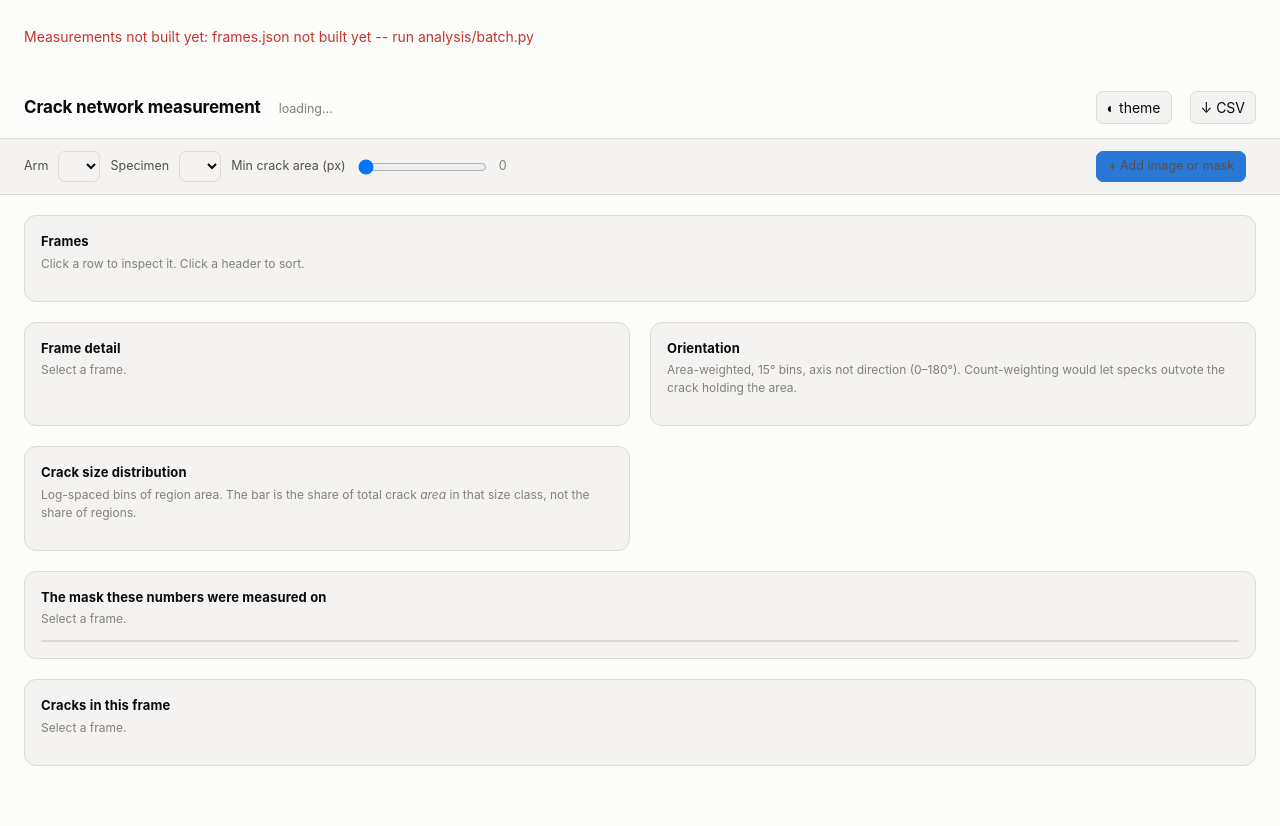
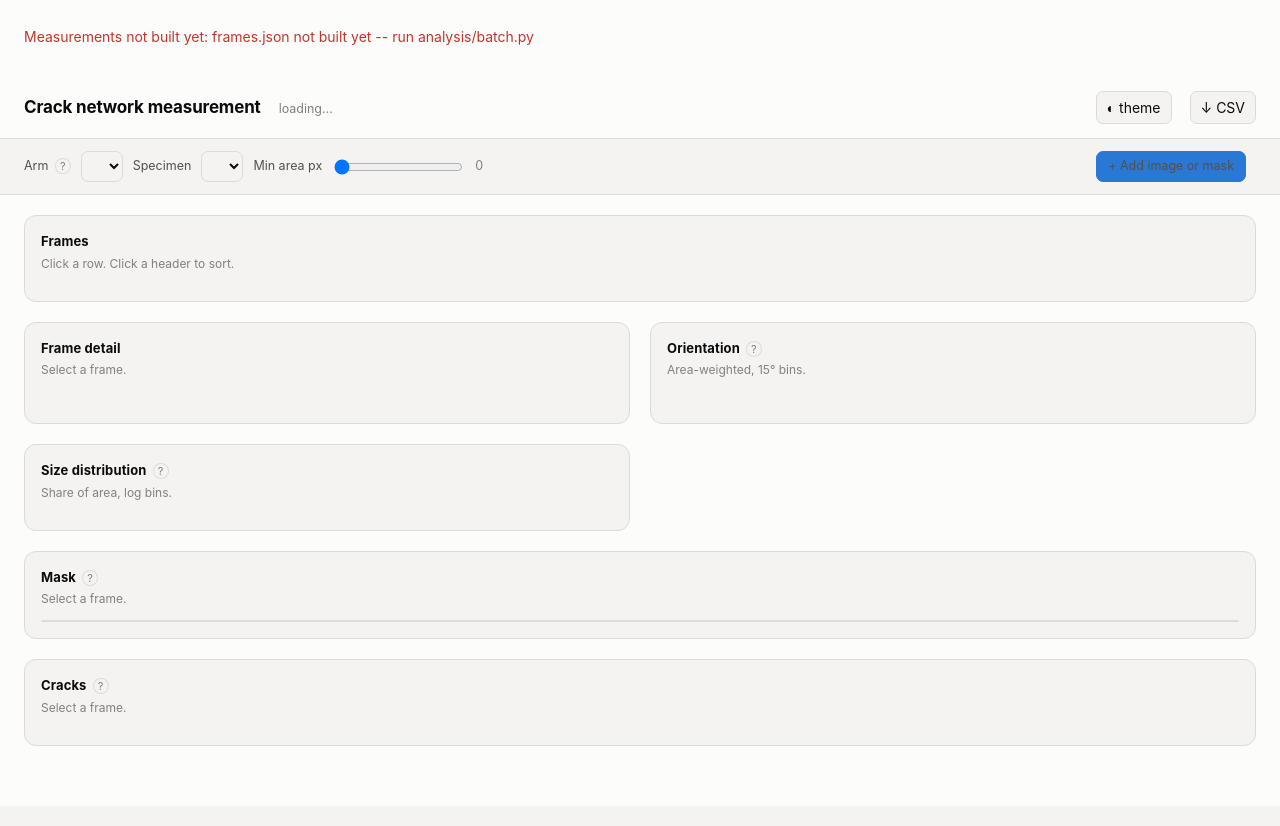
Before and after one commit to jzhang29-max/crack-fractography, a FastAPI app: page / in a window 1280 px wide. After the commit the page ends 746 px from the top, so only its background shows below. Run offline with FastAPI, Linux system fonts and the light colour scheme; lists and menus that the app fills with data are empty.

Commit message:
Fewer words on screen; the reasoning moves to hover
The owner said the page is confusing and to use fewer words, and the notes were paragraphs:
"Area-weighted, 15 degree bins, axis not direction (0-180). Count-weighting would let specks
outvote the crack holding the area." That reasoning is worth keeping -- it is why the chart
is trustworthy -- but it does not need to occupy the screen permanently.

On-screen notes are now 15-36 characters. The full reasoning sits in title= on each heading,
marked with a small "?" so it is discoverable rather than merely hidden: a tooltip nobody
knows about is the same as deleting the text.

The header repeated every arm's counts, which the arm dropdown already carries; it now states
the total once. The scale warning went from a sentence to "62/142 frames: no scale, µm
withheld" -- the same fact, and the fact is the part that matters.

Nothing was removed, only relocated. Verified in the running page: 5 hint markers, 4 titled
headings, every note under 40 chars.

```diff
--- a/app/static/app.js
+++ b/app/static/app.js
@@ -221,8 +221,8 @@ async function loadArm() {
     specs.map((s) => `<option${s === cur ? " selected" : ""}>${s}</option>`).join("");
   const noScale = state.frames.filter((f) => !f.scale_known).length;
   $("#armnote").textContent = noScale
-    ? `${noScale} of ${state.frames.length} frames have no physical scale — µm is withheld for those`
-    : `all ${state.frames.length} frames carry a physical scale`;
+    ? `${noScale}/${state.frames.length} frames: no scale, µm withheld`
+    : `all ${state.frames.length} frames scaled`;
   renderFrames();
   if (state.frames.length) selectFrame(state.frames[0].frame);
 }
@@ -284,7 +284,11 @@ async function loadArm() {
   $("#arm").innerHTML = arms.map((a) =>
     `<option value="${a.arm}">${a.arm} — ${a.n_frames} frames, ${a.n_cracks.toLocaleString()} cracks</option>`).join("");
   state.arm = arms[0].arm;
-  $("#hdr").textContent = arms.map((a) => `${a.arm}: ${a.n_frames} frames / ${a.n_specimens} specimens`).join("  ·  ");
+  // The arm dropdown already carries per-arm counts, so the header says the total once
+  // instead of repeating every arm. Fewer words, same information.
+  const tf = arms.reduce((n, a) => n + a.n_frames, 0);
+  const tc = arms.reduce((n, a) => n + a.n_cracks, 0);
+  $("#hdr").textContent = `${tf} frames · ${tc.toLocaleString()} cracks · ${arms.length} arms`;
   $("#arm").onchange = (e) => { state.arm = e.target.value; state.spec = ""; loadArm(); };
   $("#spec").onchange = (e) => { state.spec = e.target.value; loadArm(); };
   loadArm();
--- a/app/templates/index.html
+++ b/app/templates/index.html
@@ -63,6 +63,12 @@ main{padding:20px 24px 60px;display:grid;gap:20px;
 .card.wide{grid-column:1/-1}
 .card h2{font-size:13px;margin:0 0 3px;font-weight:650;letter-spacing:.01em}
 .card .note{color:var(--text-muted);font-size:12px;margin:0 0 12px}
+/* The reasoning behind each number still matters, but it does not need to be on screen all
+   the time -- the owner asked for fewer words. It lives in title= on the heading, marked by
+   a small ? so it is discoverable rather than hidden. */
+.hint{color:var(--text-muted);font-weight:400;cursor:help;font-size:11px;
+  border:1px solid var(--rule);border-radius:50%;padding:0 4px;margin-left:3px}
+h2[title]{cursor:help}
 table{width:100%;min-width:0;border-collapse:collapse;font-variant-numeric:tabular-nums}
 th,td{text-align:right;padding:4px 7px;border-bottom:1px solid var(--rule);white-space:nowrap}
 /* The two text columns are what pushed the table past its card: frame stems run to 29 chars
@@ -134,9 +140,9 @@ img.mask{width:100%;height:auto;border-radius:8px;border:1px solid var(--rule);
 </header>
 
 <div class="filters">
-  <label for="arm">Arm</label><select id="arm"></select>
+  <label for="arm" title="sem/gated = detector + your strokes, edges drawn by the image. sem/machine = detector alone. txm = the TXM export. uploads = files you added. These are never mixed.">Arm <span class="hint">?</span></label><select id="arm"></select>
   <label for="spec">Specimen</label><select id="spec"></select>
-  <label for="minarea">Min crack area (px)</label>
+  <label for="minarea" title="Hide regions below this area. The speck threshold (25 px) is applied before measurement and is separate from this.">Min area px</label>
   <input id="minarea" type="range" min="0" max="5000" step="50" value="0">
   <span id="minareaval" class="sub">0</span>
   <span class="spacer"></span>
@@ -148,7 +154,7 @@ img.mask{width:100%;height:auto;border-radius:8px;border:1px solid var(--rule);
 <main>
   <div class="card wide">
     <h2>Frames</h2>
-    <p class="note">Click a row to inspect it. Click a header to sort.</p>
+    <p class="note">Click a row. Click a header to sort.</p>
     <div class="scroll"><table id="frames"><thead></thead><tbody></tbody></table></div>
   </div>
 
@@ -159,27 +165,25 @@ img.mask{width:100%;height:auto;border-radius:8px;border:1px solid var(--rule);
   </div>
 
   <div class="card">
-    <h2>Orientation</h2>
-    <p class="note">Area-weighted, 15° bins, axis not direction (0–180°). Count-weighting
-      would let specks outvote the crack holding the area.</p>
+    <h2 title="15° bins over 0–180°: a crack has an axis, not a direction. Weighted by area, because count-weighting lets a thousand specks outvote the one crack that holds the frame.">Orientation <span class="hint">?</span></h2>
+    <p class="note">Area-weighted, 15° bins.</p>
     <div id="rose"></div>
   </div>
 
   <div class="card">
-    <h2>Crack size distribution</h2>
-    <p class="note">Log-spaced bins of region area. The bar is the share of total crack
-      <em>area</em> in that size class, not the share of regions.</p>
+    <h2 title="Log-spaced bins of region area. Each bar is the share of total crack AREA in that size class, not the share of regions — so one large crack cannot be hidden by many small ones.">Size distribution <span class="hint">?</span></h2>
+    <p class="note">Share of area, log bins.</p>
     <div id="sizes"></div>
   </div>
 
   <div class="card wide">
-    <h2>The mask these numbers were measured on</h2>
+    <h2 title="Every number on this page was computed from exactly this image. Black is crack.">Mask <span class="hint">?</span></h2>
     <p class="note" id="masknote">Select a frame.</p>
     <img class="mask" id="mask" alt="" hidden>
   </div>
 
   <div class="card wide">
-    <h2>Cracks in this frame</h2>
+    <h2 title="One row per connected crack region above the 25 px speck threshold. Tortuosity is blank where the region branches, because path÷chord is undefined then.">Cracks <span class="hint">?</span></h2>
     <p class="note" id="cracknote">Select a frame.</p>
     <div class="scroll"><table id="cracks"><thead></thead><tbody></tbody></table></div>
   </div>
```
